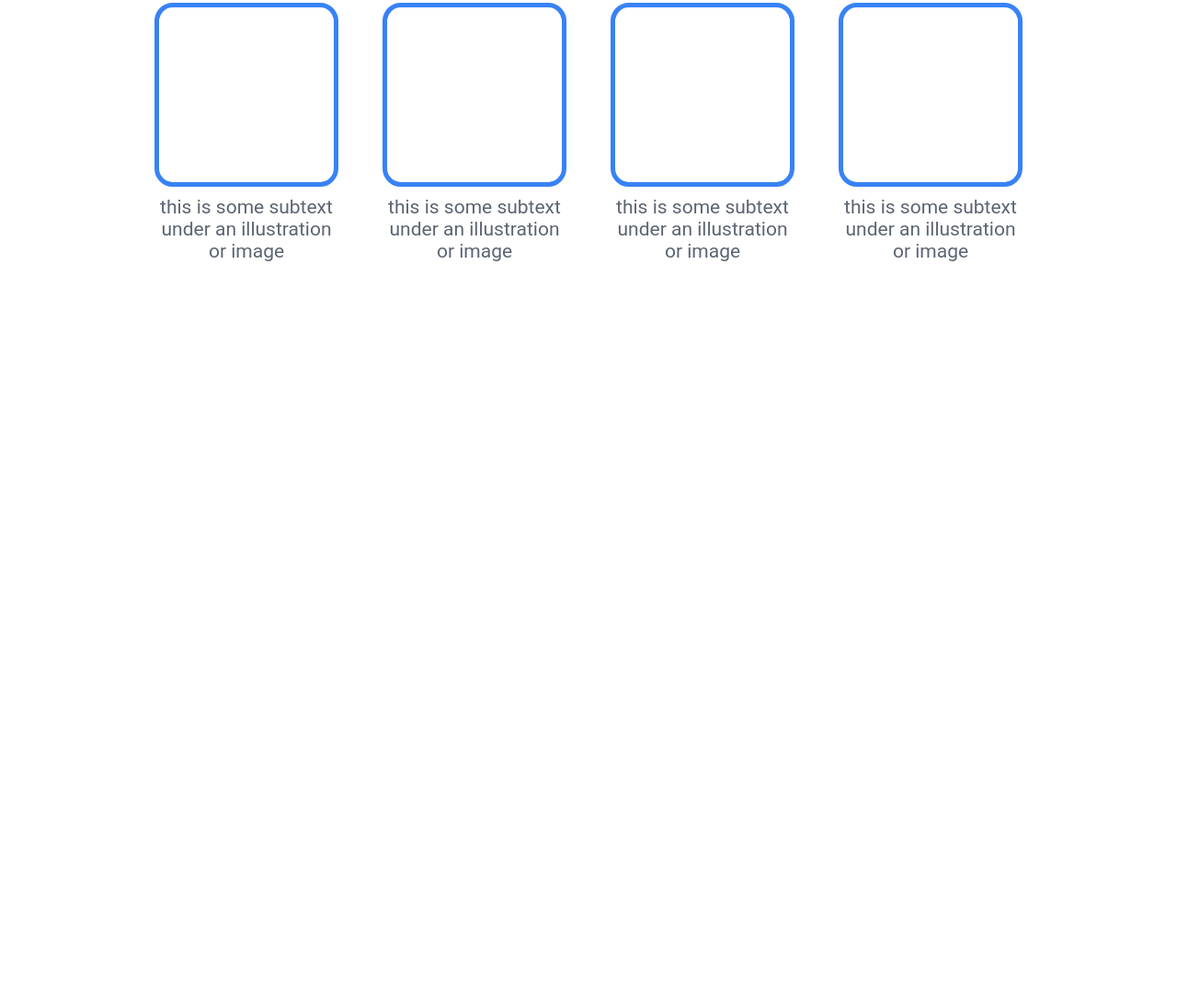
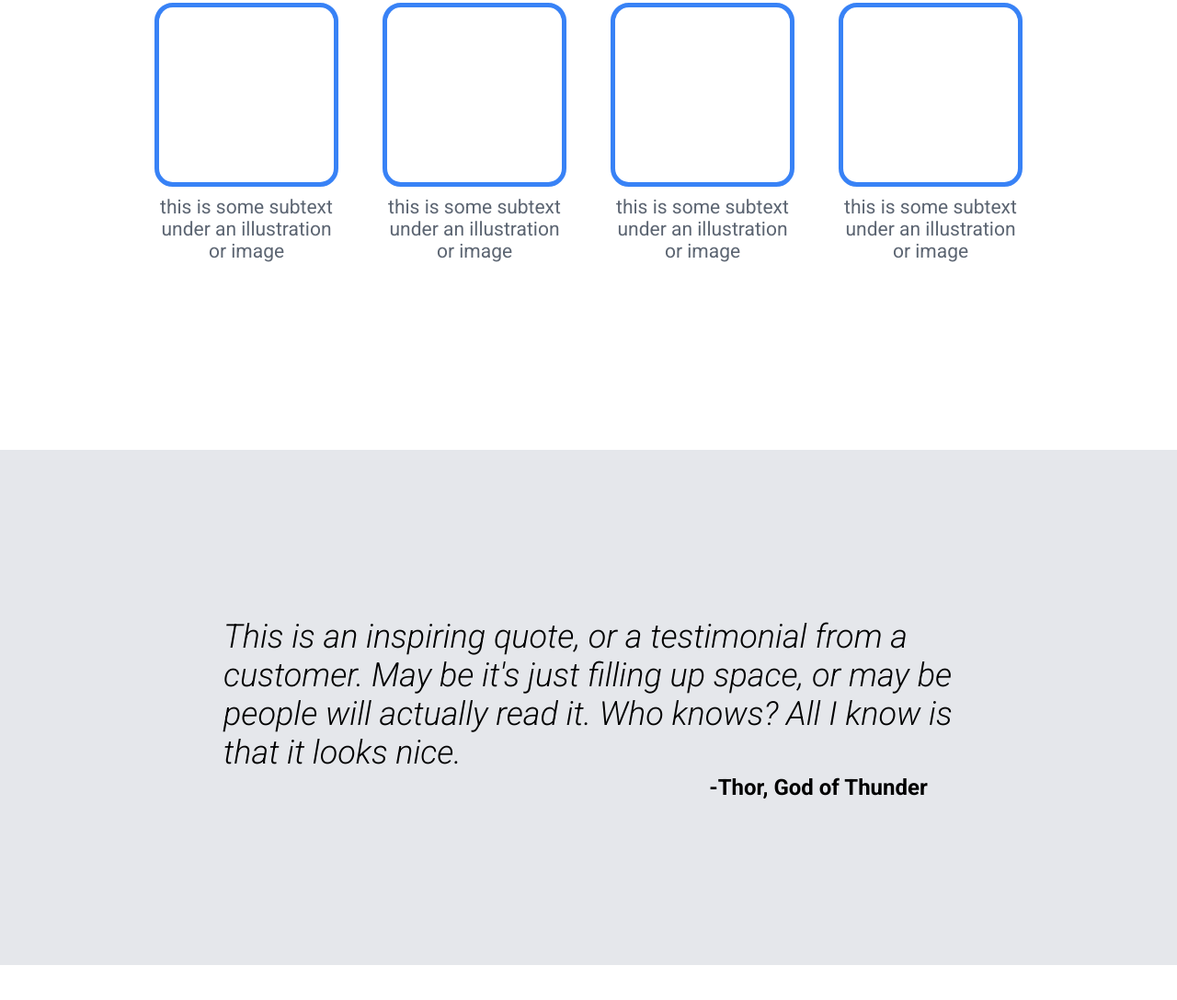
Before and after one commit to bringesh-konda/Landing_Page, a plain HTML site: page index.html in a window 1280 px wide. Shown: the part 743-1830 px from the top of the page at 92% size. Before the commit the page ends 1232 px from the top, so only its background shows below. Drawn offline with Linux system fonts and the light colour scheme.

Commit message:
Add HTML and CSS to quote section

```diff
--- a/index.html
+++ b/index.html
@@ -64,6 +64,18 @@
             </div>
         </div>
     </div>
+
+    <div class="quote-container">
+        <p class="quote">
+            This is an inspiring quote, or a testimonial from a customer. May be it's just filling up space, or may be people will actually read it. Who knows? All I know is that it looks nice.
+            <br>
+        </p>
+        <cite>-Thor, God of Thunder</cite>
+    </div>
+
+    <div class="fourth" style="height: 100vh">
+
+    </div>
 </body>
 
 </html>
--- a/style/styles.css
+++ b/style/styles.css
@@ -1,3 +1,5 @@
+ @import url('https://fonts.googleapis.com/css2?family=Roboto:ital,wght@0,100..900;1,100..900&display=swap');
+
 * {
     padding: 0;
     margin: 0;
@@ -102,7 +104,7 @@ ul {
     margin: 32px;
     font-size: 24px;
     color: #1f2937;
-    font-weight: 900;
+    font-weight: 800;
 }
 
 .information-content {
@@ -129,3 +131,27 @@ ul {
     font-size: 21px;
     color: #5C6572;
 }
+
+.quote-container {
+    height: 70vh;
+    background-color: #e5e7eb;
+    display: flex;
+    justify-content: center;
+    align-items: center;
+    flex-direction: column;
+}
+
+.quote {
+    font-size: 36px;
+    font-style: italic;
+    font-weight: 300;
+    width: 800px;
+    padding: 3px;
+}
+
+cite {
+    font-weight: 700;
+    font-size: 24px;
+    font-style: normal;
+    margin-left: 500px;
+}
```
